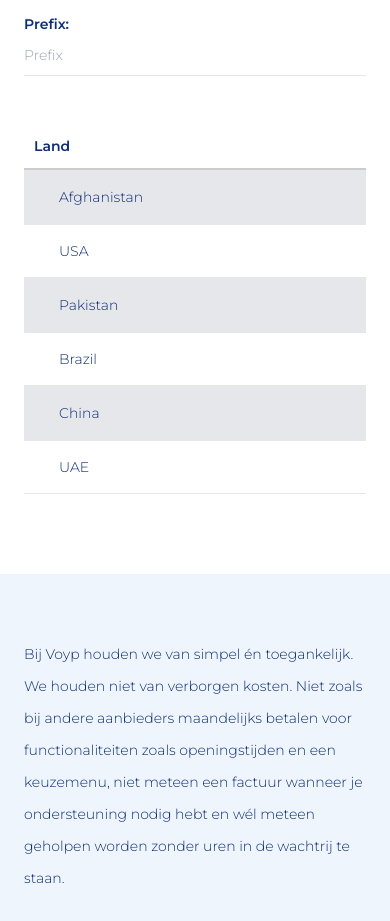
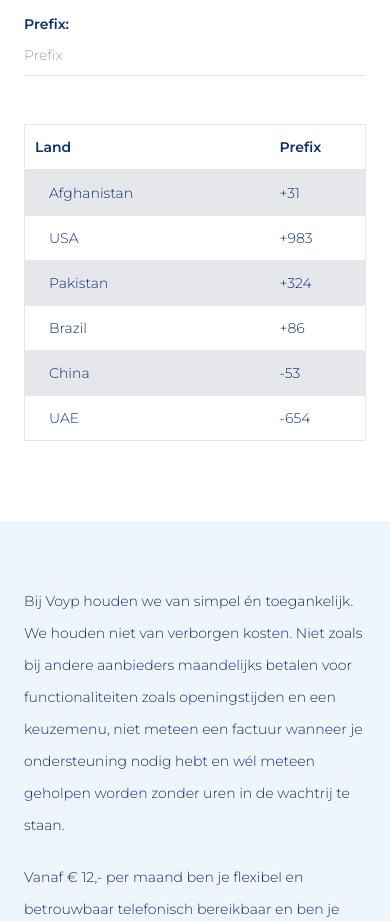
Before and after one commit to ammarriq/voyp, a SvelteKit app: page /gesprekstarieven in a window 390 px wide. Shown: the part 2140-3061 px from the top of the page. Built offline with nearby package versions, Linux system fonts and the light colour scheme.

Commit message:
fix: table looks different on mobile

```diff
--- a/src/components/Table.svelte
+++ b/src/components/Table.svelte
@@ -55,16 +55,17 @@
 			{#each data as row, i (i)}
 				<Toggle>
 					<tr
-						class="hover:bg-[#ebebeb] flex flex-col px-2.5 py-3 border-y"
+						class="hover:bg-[#ebebeb] border-y"
 						class:bg-gray-200={i % 2 === 0}
 						slot="header"
 						on:click={toggle}
 						let:toggle
 						let:open
 					>
-						<td class="py-1 flex items-center gap-2">
+						<td class="relative pl-6 pr-2.5 py-3">
 							<i
-								class="text-primary w-4 h-4"
+								class="inline-block text-primary w-4 h-4
+								absolute top-1/2 -translate-y-1/2 left-1.5"
 								class:icon-[mdi--plus]={!open}
 								class:icon-[mdi--minus]={open}
 							/>
--- a/src/lib/data/rates.json
+++ b/src/lib/data/rates.json
@@ -1,32 +1,32 @@
 [
 	{
 		"land": "Afghanistan",
-		"prefix": "Afganistan",
-		"minuut": "+93"
+		"prefix": "+31",
+		"minuut": "€ 0,022"
 	},
 	{
 		"land": "USA",
-		"prefix": "Washinton",
-		"minuut": "+983"
+		"prefix": "+983",
+		"minuut": "€ 8,543"
 	},
 	{
 		"land": "Pakistan",
-		"prefix": "Karachi",
-		"minuut": "+324"
+		"prefix": "+324",
+		"minuut": "€ 546"
 	},
 	{
 		"land": "Brazil",
-		"prefix": "Brazil",
-		"minuut": "+86"
+		"prefix": "+86",
+		"minuut": "€ 0,043"
 	},
 	{
 		"land": "China",
-		"prefix": "Beijing",
-		"minuut": "-53"
+		"prefix": "-53",
+		"minuut": "€ 436"
 	},
 	{
 		"land": "UAE",
-		"prefix": "Dubai",
-		"minuut": "-654"
+		"prefix": "-654",
+		"minuut": "€ 436"
 	}
 ]
--- a/src/routes/gesprekstarieven/SearchableTable.svelte
+++ b/src/routes/gesprekstarieven/SearchableTable.svelte
@@ -1,6 +1,6 @@
 <script lang="ts">
+	import Toggle from '$components/Toggle.svelte'
 	import rates from '$lib/data/rates.json'
-	import Table from '$components/Table.svelte'
 
 	let land: string
 	let prefix: string
@@ -36,5 +36,73 @@
 			/>
 		</fieldset>
 	</div>
-	<Table {data} />
+
+	<table
+		class="hidden md:table w-full text-sm text-start divide-y
+		divide-[#e0e0e0] whitespace-nowrap border"
+	>
+		<thead>
+			<tr>
+				<th class="border-b-2 border-gray-200 px-2.5 py-3 text-start capitalize"> Land </th>
+				<th class="border-b-2 border-gray-200 px-2.5 py-3 text-start capitalize"> Prefix </th>
+				<th class="border-b-2 border-gray-200 px-2.5 py-3 text-start capitalize"> Minuut </th>
+			</tr>
+		</thead>
+		<tbody>
+			{#each data as row, i (i)}
+				<tr class="even:bg-gray-200 hover:bg-[#ebebeb]">
+					<td class="border-[#e0e0e0] px-2.5 py-2">{row.land}</td>
+					<td class="border-[#e0e0e0] px-2.5 py-2">{row.prefix}</td>
+					<td class="border-[#e0e0e0] px-2.5 py-2">{row.minuut}</td>
+				</tr>
+			{/each}
+		</tbody>
+	</table>
+
+	<table
+		class="md:hidden w-full text-sm text-start divide-y
+		divide-[#e0e0e0] whitespace-nowrap border"
+	>
+		<thead>
+			<tr>
+				<th class="border-b-2 border-gray-200 px-2.5 py-3 text-start capitalize"> Land </th>
+				<th class="border-b-2 border-gray-200 px-2.5 py-3 text-start capitalize w-24"> Prefix </th>
+			</tr>
+		</thead>
+		<tbody>
+			{#each data as row, i (i)}
+				<Toggle>
+					<tr
+						class="hover:bg-[#ebebeb] border-y"
+						class:bg-gray-200={i % 2 === 0}
+						slot="header"
+						on:click={toggle}
+						let:toggle
+						let:open
+					>
+						<td class="relative pl-6 pr-2.5 py-3">
+							<i
+								class="inline-block text-primary w-4 h-4
+								absolute top-1/2 -translate-y-1/2 left-1.5"
+								class:icon-[mdi--plus]={!open}
+								class:icon-[mdi--minus]={open}
+							/>
+							{row.land}
+						</td>
+						<td class="relative px-2.5 py-3">
+							{row.prefix}
+						</td>
+					</tr>
+
+					<tr class="px-2.5 py-3">
+						<td class="relative px-2.5 py-3">
+							<span class="text-primary font-semibold"> Per minuu: </span>
+							{row.minuut}
+						</td>
+						<td />
+					</tr>
+				</Toggle>
+			{/each}
+		</tbody>
+	</table>
 </div>
```
